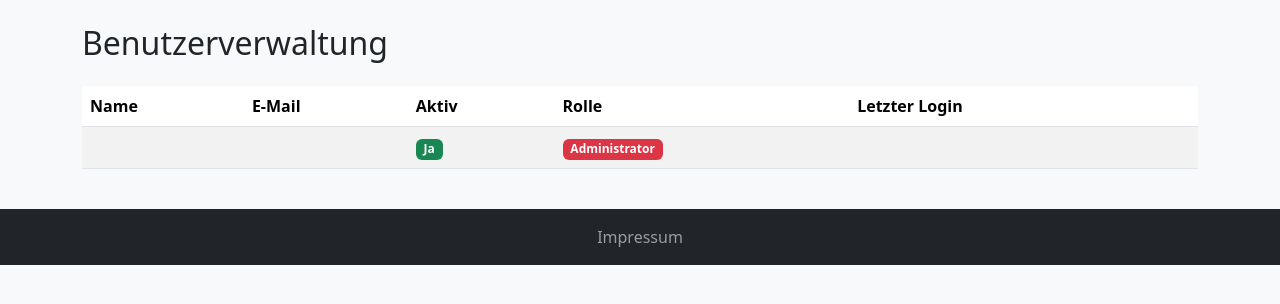
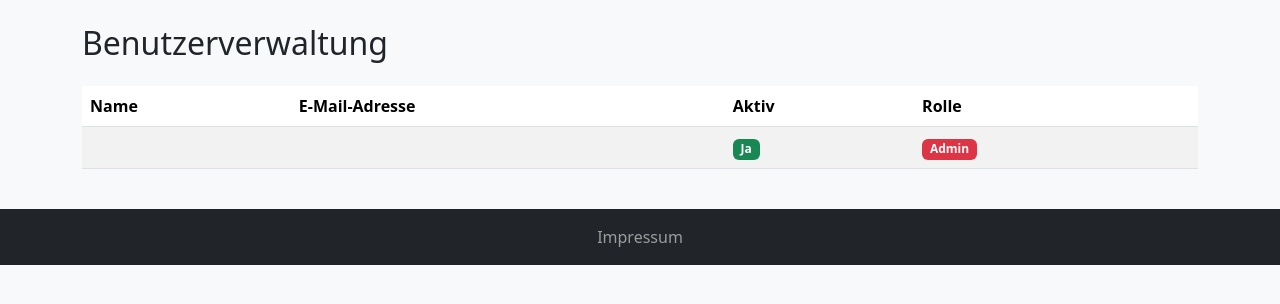
Before and after one commit to bbebbf/EveEnSys, a PHP site: template src/web/views/admin/users.php in a window 1280 px wide. Shown: the part 56-360 px from the top of the page. Run offline with PHP 8.4, Linux system fonts and the light colour scheme; the template is opened without the code that fills it: most values are stand-ins (such as "Sample title", 1, 10 or a date in 2020); data that the repository does not hold is empty; some libraries are stand-ins or nearby versions.

Commit message:
+ kleine UI-Dinge

```diff
--- a/src/web/controllers/EventController.php
+++ b/src/web/controllers/EventController.php
@@ -219,7 +219,7 @@ class EventController
         }
 
         $guid = $this->eventRepo->create(Session::getUserId(), $data);
-        Session::setFlash('success', 'Veranstaltung erfolgreich erstellt.');
+        Session::setFlash('success', 'Veranstaltung erfolgreich erstellt. Nach einer Prüfung wird sie innerhalb der nächsten Stunden für andere sichtbar sein.');
         ControllerTools::redirect('/events/' . $guid);
     }
 
--- a/src/web/views/admin/users.php
+++ b/src/web/views/admin/users.php
@@ -5,10 +5,9 @@
     <thead>
       <tr>
         <th>Name</th>
-        <th>E-Mail</th>
+        <th>E-Mail-Adresse</th>
         <th>Aktiv</th>
         <th>Rolle</th>
-        <th>Letzter Login</th>
         <th></th>
       </tr>
     </thead>
@@ -26,10 +25,9 @@
           </td>
           <td>
             <?php if ($u->userRole >= 1): ?>
-              <span class="badge bg-danger">Administrator</span>
+              <span class="badge bg-danger">Admin</span>
             <?php endif; ?>
           </td>
-          <td><?= h($u->userLastLogin ?? '—') ?></td>
           <td>
             <?php if ($u->userId <> Session::getUserId()): ?>
               <form method="post" action="/admin/users/<?= h($u->userGuid) ?>/toggle-admin">
--- a/src/web/views/event/index.php
+++ b/src/web/views/event/index.php
@@ -23,9 +23,6 @@
               <?= format_event_date($event->eventDate) ?>
             </span>
             <span>
-              <?php if (!$event->eventIsVisible): ?>
-                <span class="badge text-bg-warning"><small>Versteckt</small></span>
-              <?php endif; ?>
               <?php if ($isAdmin): ?>
                 <div class="mt-2 position-relative" style="z-index: 2;">
                   <form method="post" action="/events/<?= h($event->eventGuid) ?>/toggle-visible">
@@ -35,6 +32,8 @@
                     </button>
                   </form>
                 </div>
+              <?php elseif (!$event->eventIsVisible): ?>
+                <span class="badge text-bg-warning"><small>Versteckt</small></span>
               <?php endif; ?>
             </span>
           </div>
```
